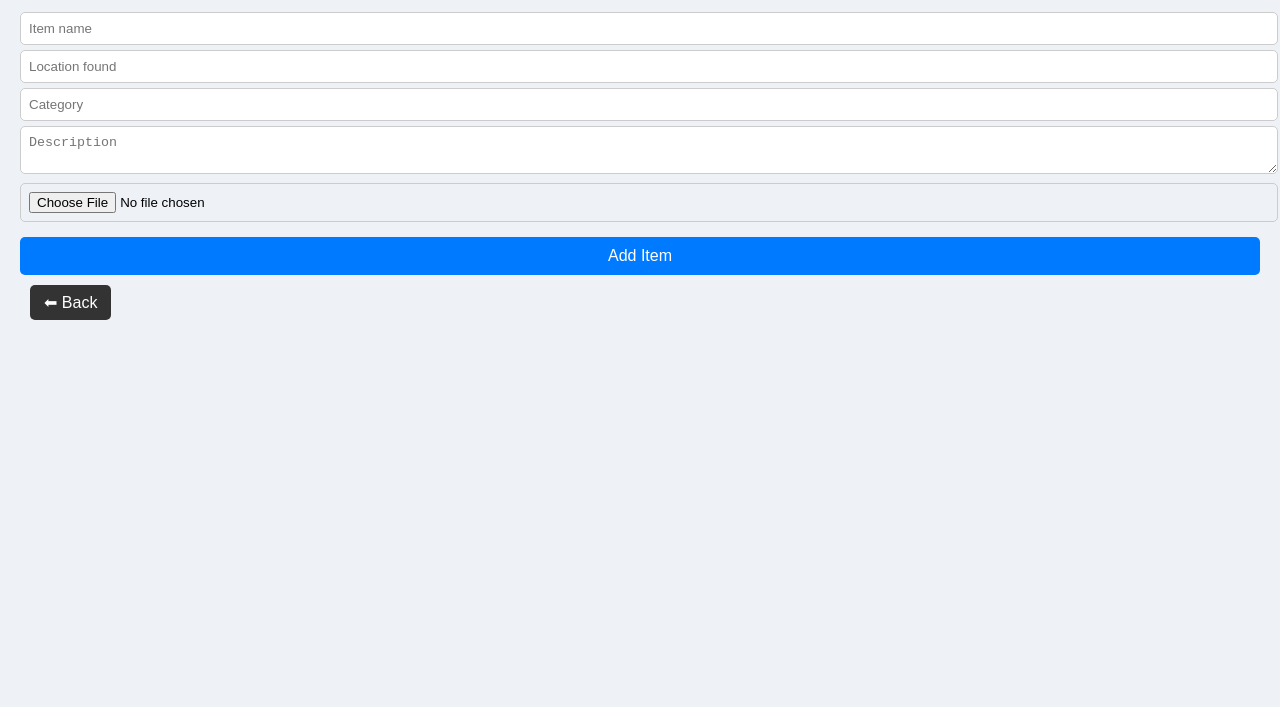
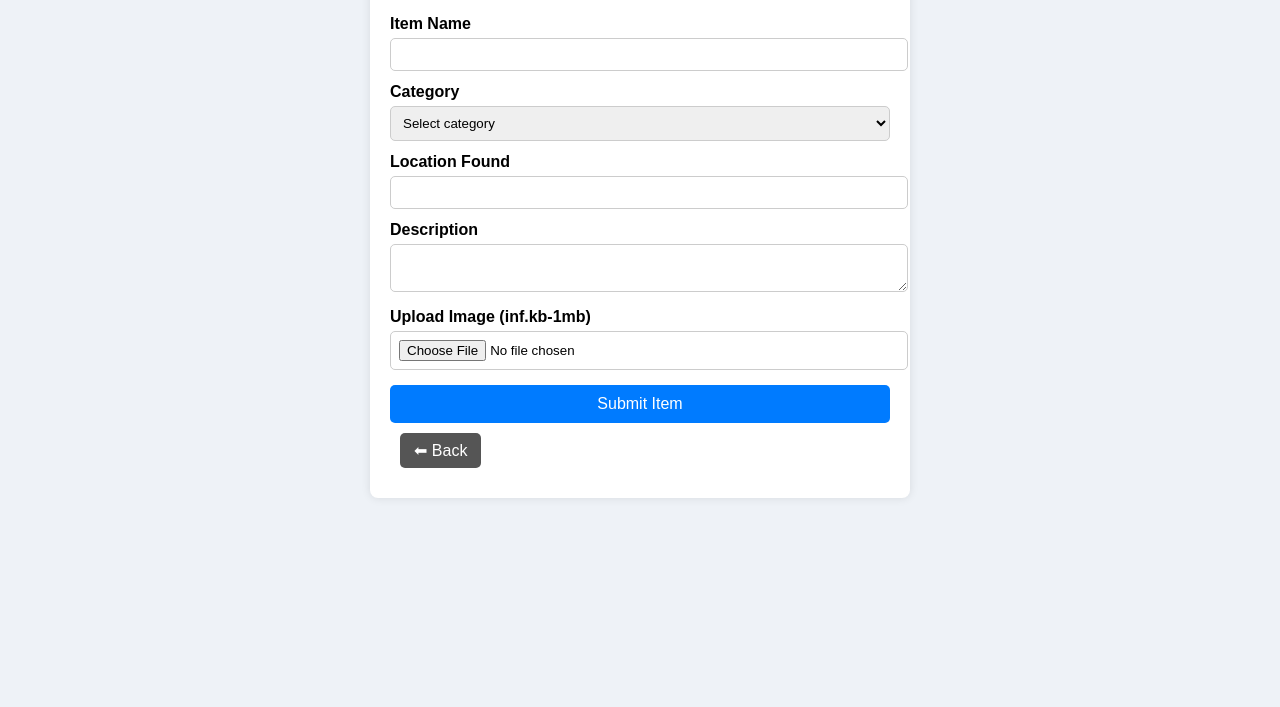
Before and after one commit to 123me993/Lost-and-found-, a plain HTML site: page add.html in a window 1280 px wide. Shown: the part 93-800 px from the top of the page. Drawn offline with Linux system fonts and the light colour scheme.

Commit message:
Revamp lost item report form structure
Updated the form layout for reporting a lost item, including labels and a category dropdown.

```diff
--- a/add.html
+++ b/add.html
@@ -6,19 +6,38 @@
 </head>
 <body>
 
-<h1>Add Lost Item</h1>
+<div class="form-wrapper">
+  <h2>Report a Lost Item</h2>
 
-<form id="addForm">
-  <input id="itemName" placeholder="Item name" required>
-  <input id="location" placeholder="Location found" required>
-  <input id="category" placeholder="Category" required>
-  <textarea id="desc" placeholder="Description"></textarea>
-  <input type="file" id="image" required>
+  <form id="addForm">
 
-  <button type="submit">Add Item</button>
-</form>
+    <label>Item Name</label>
+    <input type="text" id="itemName" required>
 
-<a href="index.html" class="link">⬅ Back</a>
+    <label>Category</label>
+    <select id="category" required>
+      <option value="">Select category</option>
+      <option value="Phone">Phone</option>
+      <option value="Bag">Bag</option>
+      <option value="Document">Document</option>
+      <option value="Money">Money</option>
+      <option value="Others">Others</option>
+    </select>
+
+    <label>Location Found</label>
+    <input type="text" id="location" required>
+
+    <label>Description</label>
+    <textarea id="desc"></textarea>
+
+    <label>Upload Image (inf.kb-1mb)</label>
+    <input type="file" id="image" accept="image/*" required>
+
+    <button type="submit">Submit Item</button>
+  </form>
+
+  <a href="index.html" class="link back">⬅ Back</a>
+</div>
 
 <script src="add.js"></script>
 </body>
```
